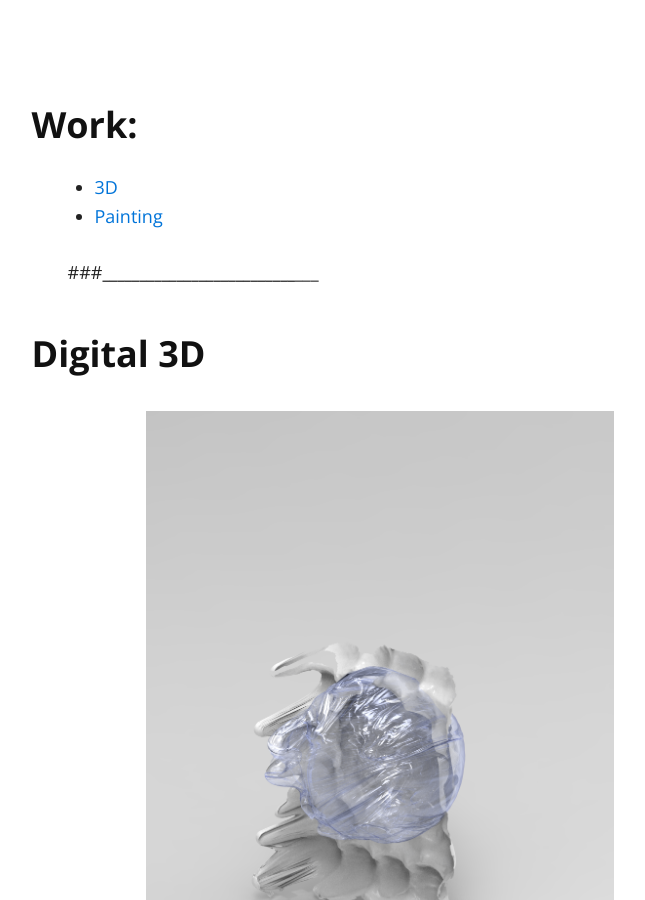
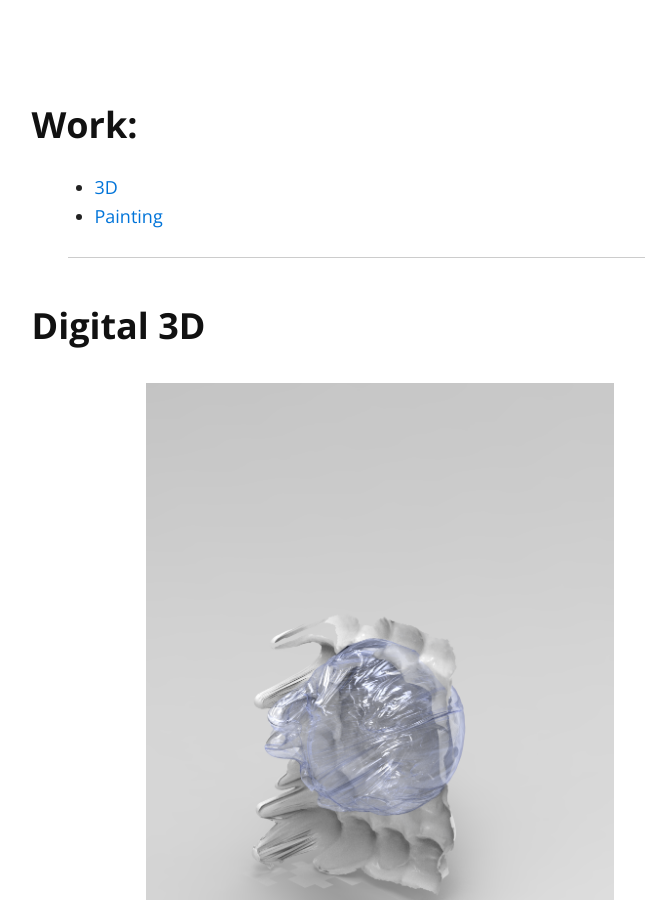
Before and after one commit to ChristopherWMartin/ChristopherWMartin, a Jekyll site: the page built from index.md, in a window 1280 px wide and 900 px high, scrolled down 435 px. Shown: the whole window, without its empty margins (260-905 px from the left). Built offline with Jekyll 4.4.1, drawn with Linux system fonts in a browser that asks for light colours; nearby versions of some CDN libraries; our own code applies the rules of GitHub Pages for plain Markdown files.

```diff
--- a/index.md
+++ b/index.md
@@ -7,7 +7,7 @@ layout: default
 - [3D](#digital-3d)
 - [Painting](#painting)
 
-###_________________________________________________________________________________
+_________________________________________________________________________________
 
 ### Digital 3D
 <img src="img/1.png">
```
